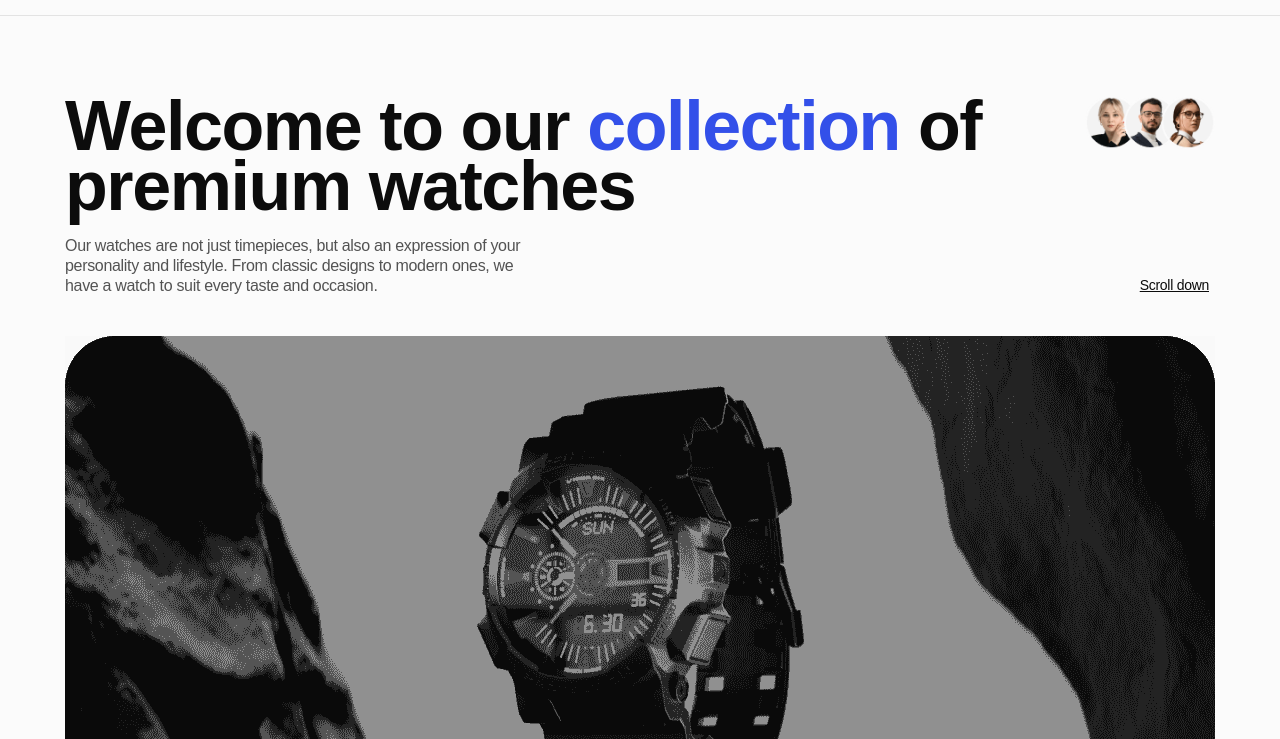
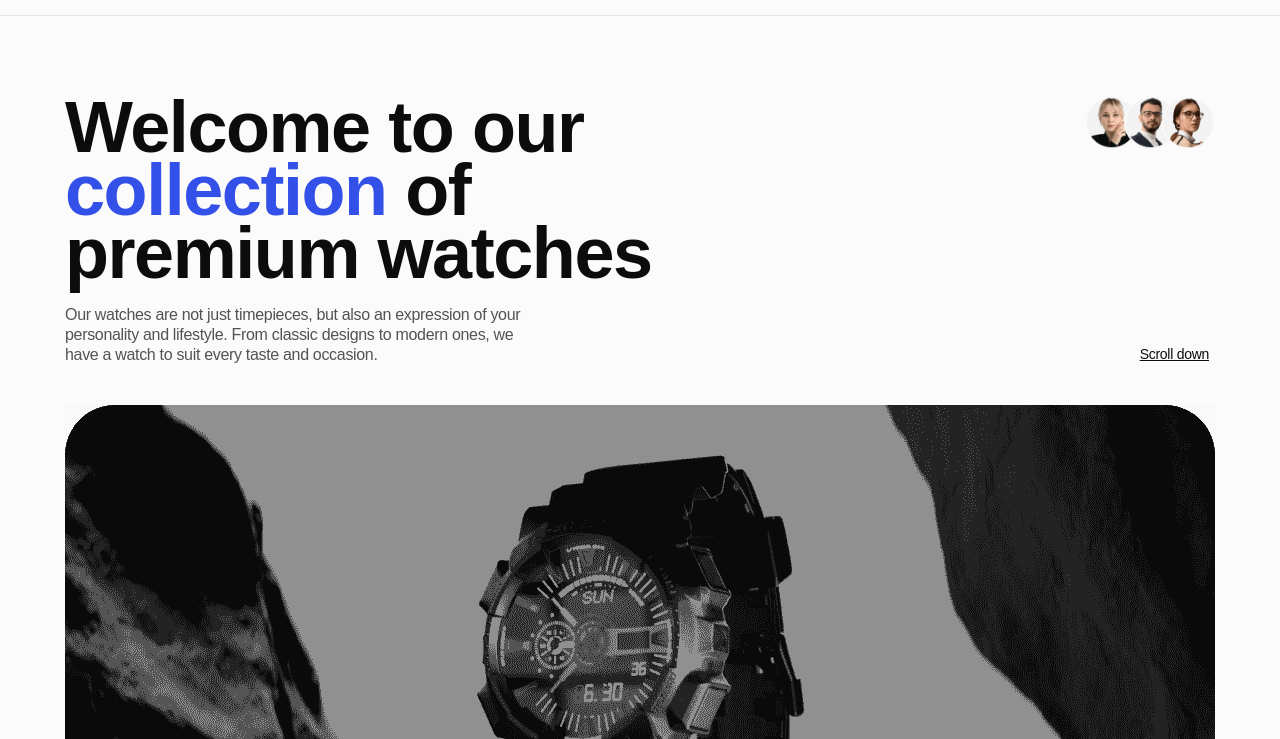
Before and after one commit to GoitStudentsWorks/html-css-105-BohdanPrihodko, a website built with Vite: page src/index.html in a window 1280 px wide. Shown: the part 61-800 px from the top of the page. Built offline with nearby package versions, Linux system fonts and the light colour scheme.

Commit message:
стилізація планшет і десктоп

```diff
--- a/src/css/hero.css
+++ b/src/css/hero.css
@@ -90,5 +90,16 @@
         margin-bottom: 40px;
         width: 100%;
     }
+}
 
+/* Desktop hero */
+
+@media screen and (min-width: 1280px) {
+    .hero-main-title {
+        font-size: 72px;
+        line-height: 0.875;
+    }
+    .hero-main-title {
+        width: 70%;
+    }
 }
```
